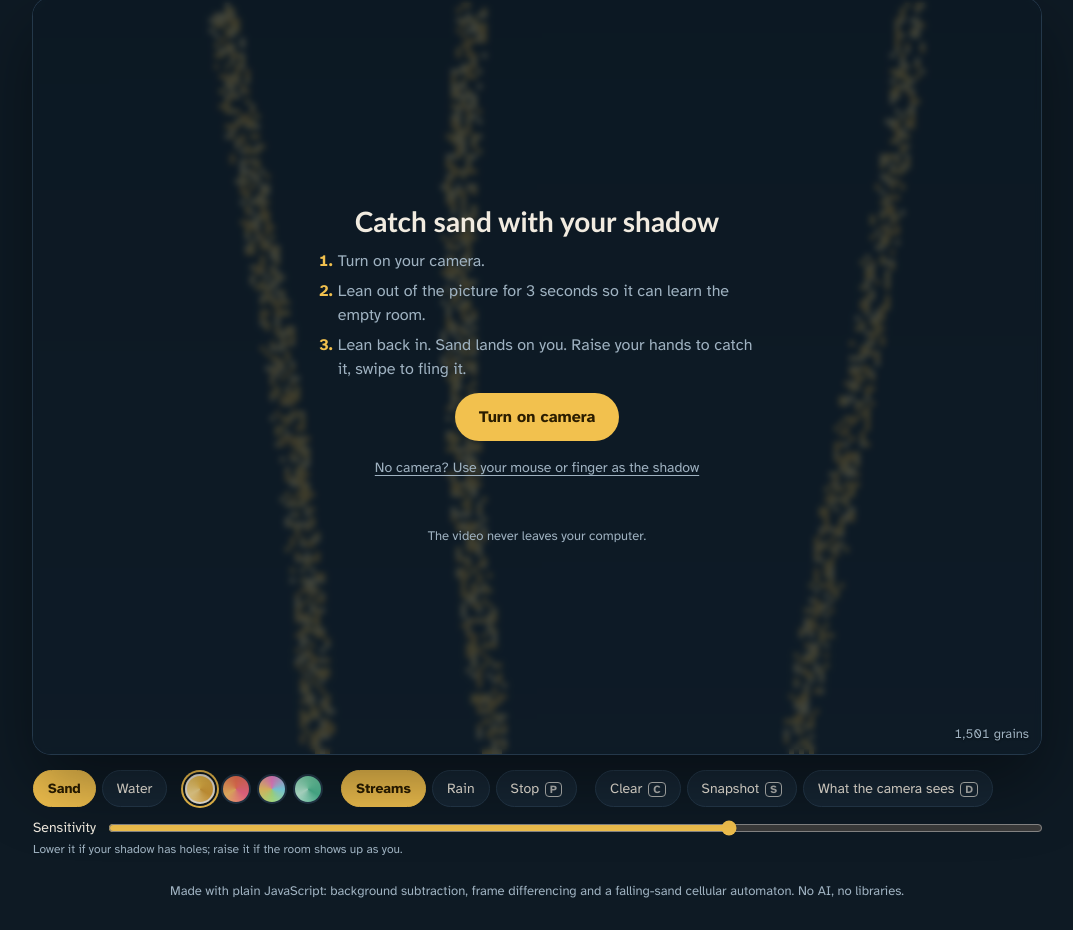
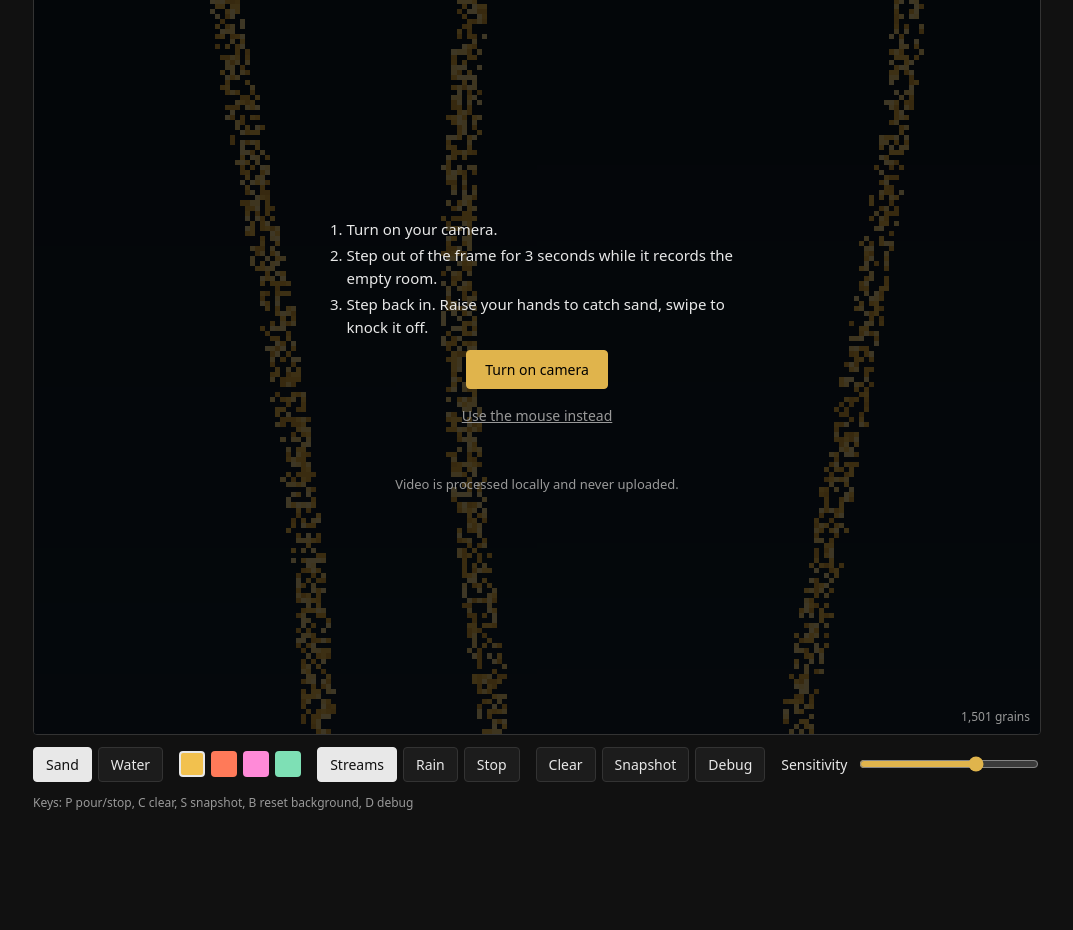
Before and after one commit to Roro141/sand_game, a website with bundled scripts: page index.html in a window 1280 px wide. Shown: the part 80-1010 px from the top of the page, without its empty margins (103-1176 px from the left). After the commit the page ends 908 px from the top, so only its background shows below. Built offline with nearby package versions, Linux system fonts and the light colour scheme; a web font is replaced by a local one.

```diff
--- a/index.html
+++ b/index.html
@@ -4,41 +4,33 @@
   <meta charset="utf-8">
   <meta name="viewport" content="width=device-width,initial-scale=1,viewport-fit=cover">
   <title>Shadow Sandbox</title>
-  <meta name="description" content="Sand pours from the sky and piles up on your webcam silhouette. Runs entirely in your browser.">
-  <link rel="preconnect" href="https://fonts.googleapis.com">
-  <link rel="preconnect" href="https://fonts.gstatic.com" crossorigin>
-  <link rel="stylesheet" href="https://fonts.googleapis.com/css2?family=Sniglet:wght@400;800&family=Atkinson+Hyperlegible:wght@400;700&display=swap">
+  <meta name="description" content="Sand falls and piles up on your webcam silhouette. Runs in the browser.">
   <link rel="stylesheet" href="styles.css">
 </head>
 <body>
   <div class="app">
-    <header>
-      <h1>Shadow <span>Sandbox</span></h1>
-      <p class="tagline">Sand falls from the sky. You're the ground.</p>
-    </header>
+    <h1>Shadow Sandbox</h1>
 
     <div class="stage" id="stage">
       <canvas id="view" width="800" height="600" aria-label="Sand simulation"></canvas>
 
       <div class="overlay" id="intro">
         <div class="card">
-          <h2>Catch sand with your shadow</h2>
           <ol class="steps">
             <li>Turn on your camera.</li>
-            <li>Lean out of the picture for 3 seconds so it can learn the empty room.</li>
-            <li>Lean back in. Sand lands on you. Raise your hands to catch it, swipe to fling it.</li>
+            <li>Step out of the frame for 3 seconds while it records the empty room.</li>
+            <li>Step back in. Raise your hands to catch sand, swipe to knock it off.</li>
           </ol>
           <button class="btn primary" id="start">Turn on camera</button>
-          <button class="link" id="pointerMode">No camera? Use your mouse or finger as the shadow</button>
+          <button class="link" id="pointerMode">Use the mouse instead</button>
           <p class="status" id="status" role="status"></p>
-          <p class="fine">The video never leaves your computer.</p>
+          <p class="fine">Video is processed locally and never uploaded.</p>
         </div>
       </div>
 
       <div class="overlay countdown" id="capture" hidden>
         <div class="card">
-          <p class="eyebrow">Learning the empty room</p>
-          <h2>Lean out of the picture</h2>
+          <h2>Step out of the frame</h2>
           <div class="count" id="count">3</div>
         </div>
       </div>
@@ -48,8 +40,8 @@
 
     <div class="toolbar" role="toolbar" aria-label="Sandbox controls">
       <div class="group" role="radiogroup" aria-label="Material">
-        <button class="chip" data-material="sand" aria-pressed="true">Sand</button>
-        <button class="chip" data-material="water" aria-pressed="false">Water</button>
+        <button class="btn" data-material="sand" aria-pressed="true">Sand</button>
+        <button class="btn" data-material="water" aria-pressed="false">Water</button>
       </div>
       <div class="group" aria-label="Sand color">
         <button class="swatch" data-palette="dune" aria-pressed="true" title="Dune" aria-label="Dune colors"></button>
@@ -58,26 +50,23 @@
         <button class="swatch" data-palette="mint" aria-pressed="false" title="Mint" aria-label="Mint colors"></button>
       </div>
       <div class="group" role="radiogroup" aria-label="Pour style">
-        <button class="chip" data-pour="streams" aria-pressed="true">Streams</button>
-        <button class="chip" data-pour="rain" aria-pressed="false">Rain</button>
-        <button class="chip" data-pour="off" aria-pressed="false">Stop<kbd>P</kbd></button>
+        <button class="btn" data-pour="streams" aria-pressed="true">Streams</button>
+        <button class="btn" data-pour="rain" aria-pressed="false">Rain</button>
+        <button class="btn" data-pour="off" aria-pressed="false">Stop</button>
       </div>
       <div class="group">
-        <button class="chip" id="clear">Clear<kbd>C</kbd></button>
-        <button class="chip" id="snapshot">Snapshot<kbd>S</kbd></button>
-        <button class="chip" id="recapture" hidden>Re-learn room<kbd>B</kbd></button>
-        <button class="chip" id="debug" aria-pressed="false">What the camera sees<kbd>D</kbd></button>
+        <button class="btn" id="clear">Clear</button>
+        <button class="btn" id="snapshot">Snapshot</button>
+        <button class="btn" id="recapture" hidden>Reset background</button>
+        <button class="btn" id="debug" aria-pressed="false">Debug</button>
       </div>
-      <label class="group slider" for="sensitivity">
+      <label class="group slider" for="sensitivity" title="Lower it if your shadow has holes; raise it if parts of the room show up as you.">
         <span>Sensitivity</span>
-        <input type="range" id="sensitivity" min="30" max="150" value="110" aria-describedby="sens-help">
-        <span class="help" id="sens-help">Lower it if your shadow has holes; raise it if the room shows up as you.</span>
+        <input type="range" id="sensitivity" min="30" max="150" value="110">
       </label>
     </div>
 
-    <footer>
-      Made with plain JavaScript: background subtraction, frame differencing and a falling-sand cellular automaton. No AI, no libraries.
-    </footer>
+    <p class="keys">Keys: P pour/stop, C clear, S snapshot, B reset background, D debug</p>
   </div>
   <script type="module" src="src/main.js"></script>
 </body>
--- a/styles.css
+++ b/styles.css
@@ -1,50 +1,43 @@
-/* Layout: one big "night beach" stage where the sand glows, with a single
-   wrapping toolbar of chips underneath. Deliberately dark-only: the grains
-   need a dark sky to read. */
+/* Dark only: the sand needs a dark background to read. */
 :root {
-  --night: #0e1a24;
-  --panel: #162634;
-  --line: #24384a;
-  --text: #f1ebe0;
-  --muted: #9fb2c1;
-  --sand: #f2c14e;
-  --display: "Sniglet", "Arial Rounded MT Bold", "Trebuchet MS", system-ui, sans-serif;
-  --body: "Atkinson Hyperlegible", system-ui, -apple-system, "Segoe UI", sans-serif;
+  --bg: #111;
+  --panel: #1c1c1c;
+  --line: #333;
+  --text: #e8e8e8;
+  --muted: #999;
+  --accent: #e0b44c;
   color-scheme: dark;
 }
 * { box-sizing: border-box; }
 html, body { min-height: 100%; }
 body {
   margin: 0;
-  background: var(--night);
+  background: var(--bg);
   color: var(--text);
-  font: 16px/1.5 var(--body);
+  font: 15px/1.5 system-ui, -apple-system, "Segoe UI", Roboto, sans-serif;
 }
 [hidden] { display: none !important; }
 button { font: inherit; color: inherit; cursor: pointer; }
-:focus-visible { outline: 2px solid var(--sand); outline-offset: 2px; }
+:focus-visible { outline: 2px solid var(--accent); outline-offset: 2px; }
 
 .app {
   max-width: 1040px;
   margin: 0 auto;
-  padding-block: 20px;
+  padding-block: 16px;
   padding-left: max(16px, env(safe-area-inset-left, 0px));
   padding-right: max(16px, env(safe-area-inset-right, 0px));
   display: grid;
-  gap: 16px;
+  gap: 12px;
 }
 
-header { display: flex; flex-wrap: wrap; align-items: baseline; justify-content: space-between; gap: 4px 16px; }
-h1 { font: 800 clamp(28px, 5vw, 40px)/1 var(--display); margin: 0; letter-spacing: .5px; }
-h1 span { color: var(--sand); }
-.tagline { margin: 0; color: var(--muted); }
+h1 { font-size: 20px; font-weight: 600; margin: 0; }
 
 .stage {
   position: relative;
-  border-radius: 18px;
+  border: 1px solid var(--line);
+  border-radius: 4px;
   overflow: hidden;
-  background: #0b141c;
-  box-shadow: 0 0 0 1px var(--line), 0 30px 70px rgba(0, 0, 0, .4);
+  background: #000;
   touch-action: none;
 }
 #view { display: block; width: 100%; height: auto; aspect-ratio: 4 / 3; image-rendering: pixelated; }
@@ -52,56 +45,48 @@ h1 span { color: var(--sand); }
 .overlay {
   position: absolute; inset: 0;
   display: flex; overflow-y: auto; padding: 20px;
-  background: rgba(14, 26, 36, .78);
-  backdrop-filter: blur(3px);
+  background: rgba(0, 0, 0, .75);
 }
-.card { margin: auto; max-width: 440px; display: grid; gap: 12px; justify-items: center; text-align: center; }
-.card h2 { font: 800 28px/1.1 var(--display); margin: 0; text-wrap: balance; }
-.steps { margin: 0; padding-left: 1.3em; text-align: left; display: grid; gap: 6px; color: var(--muted); }
-.steps li::marker { color: var(--sand); font-weight: 700; }
-.status { min-height: 1.5em; margin: 0; color: var(--sand); font-size: 14px; }
+.card { margin: auto; max-width: 420px; display: grid; gap: 12px; justify-items: center; text-align: center; }
+.card h2 { font-size: 22px; font-weight: 600; margin: 0; }
+.steps { margin: 0; padding-left: 1.3em; text-align: left; display: grid; gap: 4px; }
+.status { min-height: 1.5em; margin: 0; color: var(--accent); font-size: 14px; }
 .fine { margin: 0; font-size: 13px; color: var(--muted); }
-.eyebrow { margin: 0; font-size: 12px; letter-spacing: .14em; text-transform: uppercase; color: var(--muted); }
-.count { font: 800 96px/1 var(--display); color: var(--sand); font-variant-numeric: tabular-nums; }
-.countdown { background: rgba(14, 26, 36, .55); }
+.count { font-size: 72px; font-weight: 600; line-height: 1; font-variant-numeric: tabular-nums; }
+.countdown { background: rgba(0, 0, 0, .5); }
 
-.btn { border: 0; border-radius: 999px; padding: 12px 24px; font-weight: 700; }
-.btn.primary { background: var(--sand); color: #2b1d00; }
-.btn.primary:hover { filter: brightness(1.07); }
-.link { background: none; border: 0; padding: 4px; color: var(--muted); text-decoration: underline; text-underline-offset: 3px; font-size: 14px; }
+.btn {
+  border: 1px solid var(--line); background: var(--panel);
+  border-radius: 4px; padding: 6px 12px; font-size: 14px;
+}
+.btn:hover { border-color: var(--muted); }
+.btn[aria-pressed="true"] { background: var(--text); border-color: var(--text); color: var(--bg); }
+.btn.primary { background: var(--accent); border-color: var(--accent); color: #000; padding: 8px 18px; }
+.link { background: none; border: 0; padding: 4px; color: var(--muted); text-decoration: underline; font-size: 14px; }
 
 .grain-count {
-  position: absolute; right: 12px; bottom: 10px; margin: 0;
-  font-size: 13px; color: var(--muted); font-variant-numeric: tabular-nums;
-  text-shadow: 0 1px 2px rgba(0, 0, 0, .6);
+  position: absolute; right: 10px; bottom: 8px; margin: 0;
+  font-size: 12px; color: var(--muted); font-variant-numeric: tabular-nums;
 }
 
-.toolbar { display: flex; flex-wrap: wrap; gap: 10px 18px; align-items: center; }
+.toolbar { display: flex; flex-wrap: wrap; gap: 10px 16px; align-items: center; }
 .group { display: flex; flex-wrap: wrap; gap: 6px; align-items: center; }
-.chip {
-  border: 1px solid var(--line); background: var(--panel);
-  border-radius: 999px; padding: 7px 14px; font-size: 14px;
-}
-.chip:hover { border-color: var(--muted); }
-.chip[aria-pressed="true"] { background: var(--sand); border-color: var(--sand); color: #2b1d00; font-weight: 700; }
-kbd { font: 700 11px var(--body); margin-left: 6px; padding: 0 4px; border-radius: 4px; border: 1px solid currentColor; opacity: .6; }
 
-.swatch { width: 30px; height: 30px; border-radius: 50%; border: 2px solid var(--line); padding: 0; }
-.swatch[aria-pressed="true"] { border-color: var(--text); box-shadow: 0 0 0 2px var(--night), 0 0 0 4px var(--sand); }
-.swatch[data-palette="dune"]   { background: conic-gradient(#f2c14e, #dca33b, #f8dc93, #f2c14e); }
-.swatch[data-palette="sunset"] { background: conic-gradient(#ff7a59, #ff6f91, #ffc26b, #ff7a59); }
-.swatch[data-palette="candy"]  { background: conic-gradient(#ff8ad8, #8be9fd, #b8f28b, #ffd36e, #ff8ad8); }
-.swatch[data-palette="mint"]   { background: conic-gradient(#7ee0b5, #4fbf98, #c2f5df, #7ee0b5); }
+.swatch { width: 26px; height: 26px; border-radius: 4px; border: 2px solid transparent; padding: 0; }
+.swatch[aria-pressed="true"] { border-color: var(--text); }
+.swatch[data-palette="dune"]   { background: #f2c14e; }
+.swatch[data-palette="sunset"] { background: #ff7a59; }
+.swatch[data-palette="candy"]  { background: #ff8ad8; }
+.swatch[data-palette="mint"]   { background: #7ee0b5; }
 
-.slider { flex: 1 1 260px; display: grid; grid-template-columns: auto minmax(0, 1fr); gap: 2px 10px; font-size: 14px; }
-.slider input { width: 100%; accent-color: var(--sand); }
-.slider .help { grid-column: 1 / -1; font-size: 12px; color: var(--muted); }
+.slider { flex: 1 1 220px; font-size: 14px; flex-wrap: nowrap; gap: 10px; }
+.slider input { flex: 1; min-width: 0; accent-color: var(--accent); }
 
-footer { color: var(--muted); font-size: 13px; text-align: center; padding-block: 8px; }
+.keys { margin: 0; font-size: 12px; color: var(--muted); }
 
 @media (max-width: 560px) {
-  .card h2 { font-size: 22px; }
-  .count { font-size: 64px; }
+  .card h2 { font-size: 18px; }
+  .count { font-size: 56px; }
   .overlay { padding: 12px; }
   .stage:has(#intro:not([hidden])) #view { aspect-ratio: 3 / 4; }
 }
```
